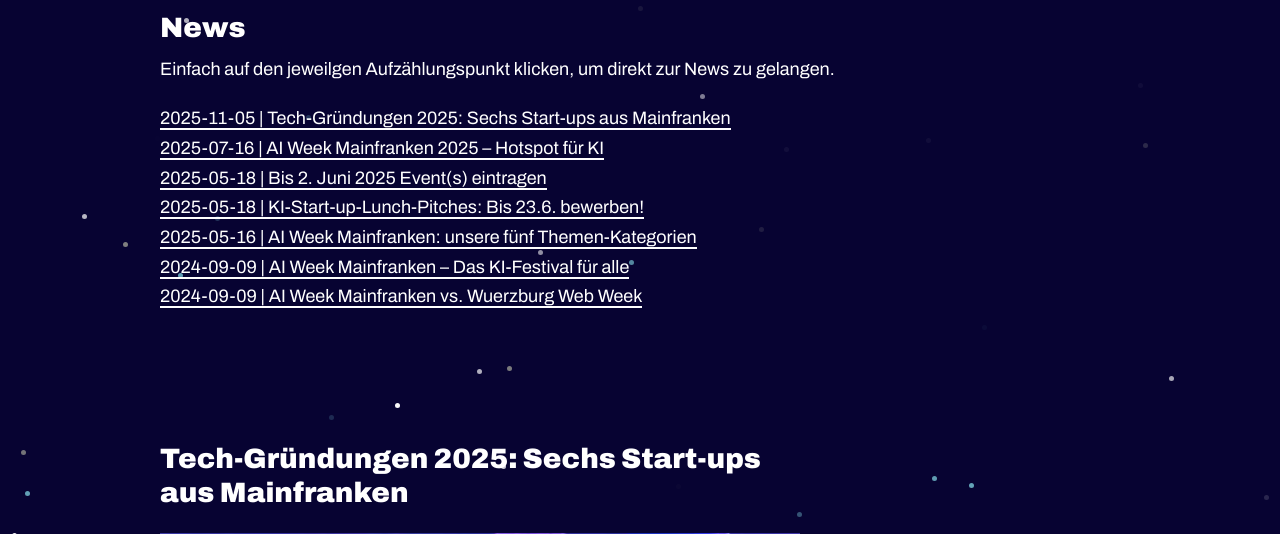
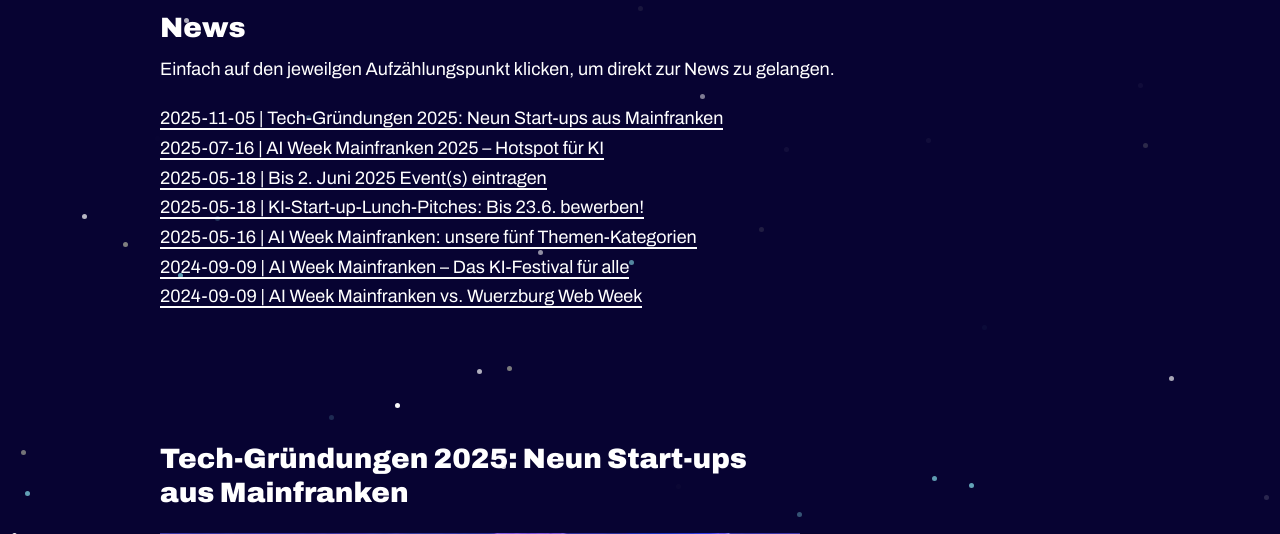
Before and after one commit to 10-o-clock-org/awm_website, a PHP site: page /news.php in a window 1280 px wide. Shown: the part 139-673 px from the top of the page. Run offline with PHP 8.4, Linux system fonts and the light colour scheme.

Commit message:
Headline geändert

```diff
--- a/news.php
+++ b/news.php
@@ -19,7 +19,7 @@
                     <div class="col span-12">
                         <h1>News</h1>
                         <p>Einfach auf den jeweilgen Aufzählungspunkt klicken, um direkt zur News zu gelangen.</p>
-                        <p> <a href="#startups2025">2025-11-05 | Tech-Gründungen 2025: Sechs Start-ups aus Mainfranken</a><br/>
+                        <p> <a href="#startups2025">2025-11-05 | Tech-Gründungen 2025: Neun Start-ups aus Mainfranken</a><br/>
                             <a href="#zahlen2025">2025-07-16 | AI Week Mainfranken 2025 – Hotspot für KI</a><br/>
                             <a href="#eventtool">2025-05-18 | Bis 2. Juni 2025 Event(s) eintragen</a><br/>
                             <a href="#pitches">2025-05-18 | KI-Start-up-Lunch-Pitches: Bis 23.6. bewerben!</a><br/>
@@ -37,7 +37,7 @@
                 <div class="grid">
                     <div class="col span-8">
                         <div class="spacer"></div>
-                        <h1>Tech-Gründungen 2025: Sechs Start-ups aus Mainfranken</h1>
+                        <h1>Tech-Gründungen 2025: Neun Start-ups aus Mainfranken</h1>
                         <br/>
                         <figure>
                             <img src="images/Tech-Gruendungen in Mainfranken 2025 Teaserbild.webp" alt="Teaserbild Tech-Gründungen 2025 in Mainfranken" />
```
